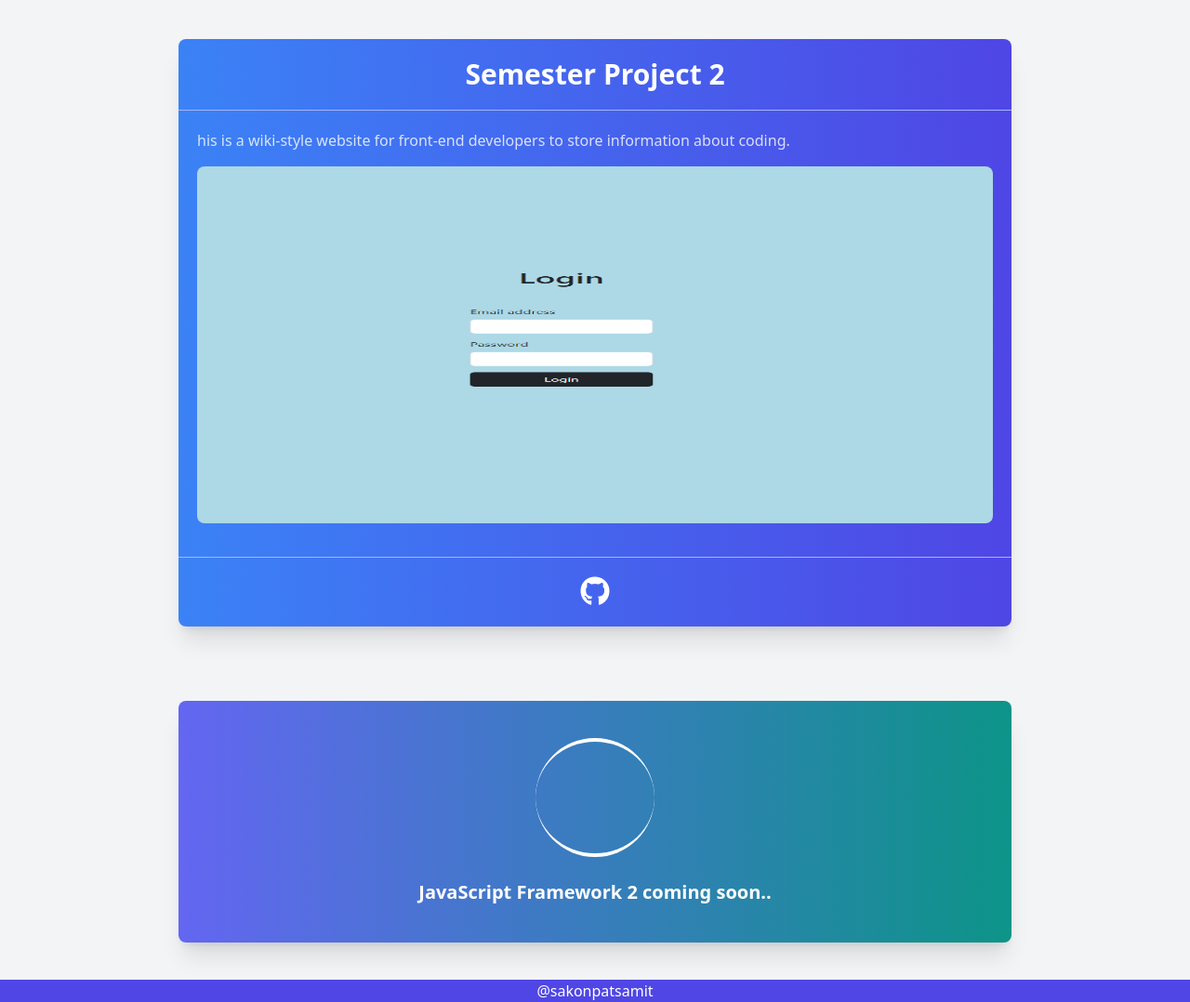
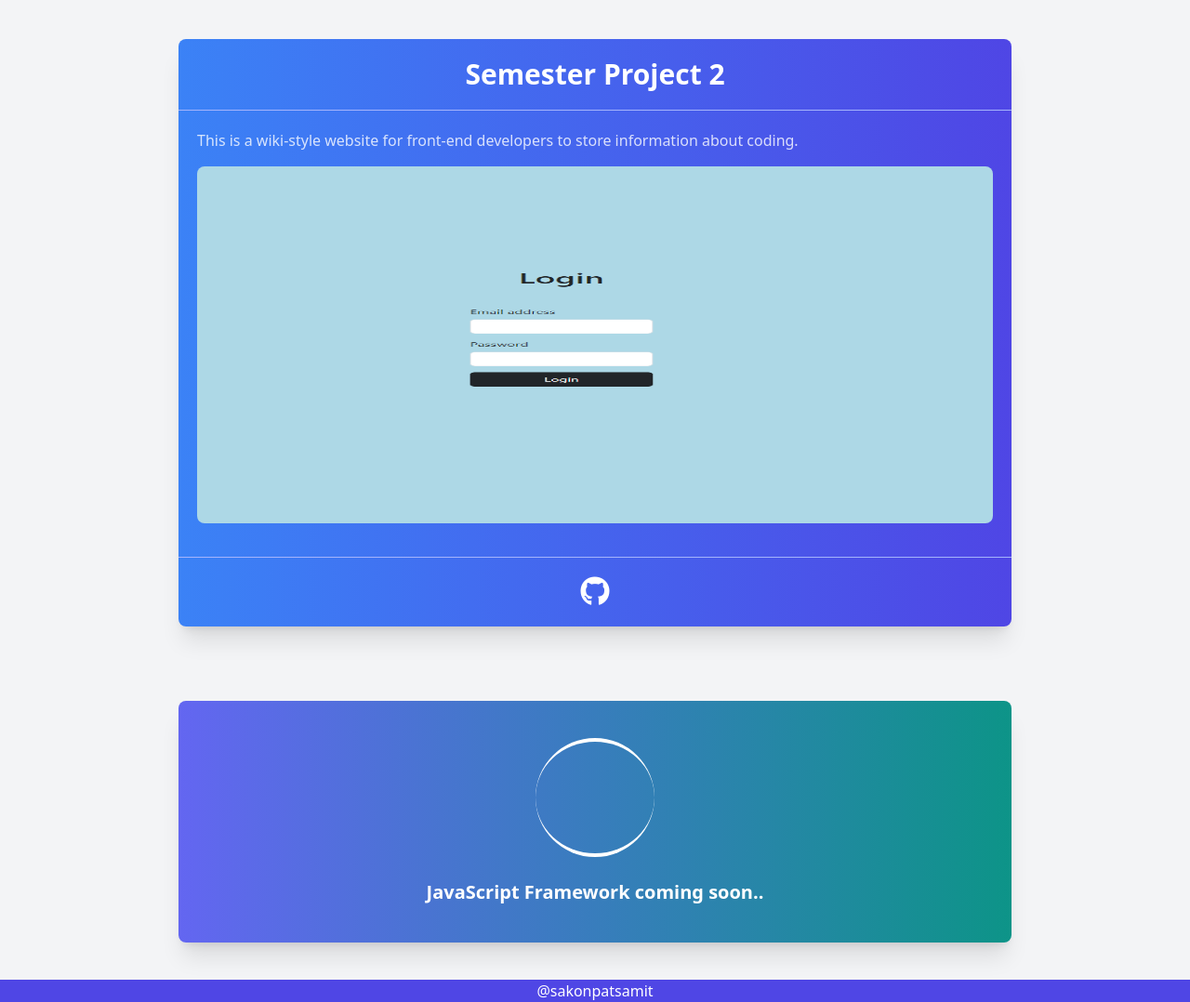
Before and after one commit to sakonpatsamit/Portfolio2-Sakon_Patsamit, a website built with Vite: page index.html in a window 1280 px wide. Shown: the part 1220-2298 px from the top of the page at 93% size. Built offline with nearby package versions, Linux system fonts and the light colour scheme.

Commit message:
correction

```diff
--- a/index.html
+++ b/index.html
@@ -94,7 +94,7 @@
 
           <div class="p-5">
             <p class="text-white text-opacity-80 mb-4">
-              his is a wiki-style website for front-end developers to store
+              This is a wiki-style website for front-end developers to store
               information about coding.
             </p>
 
@@ -131,7 +131,7 @@
             ></div>
 
             <h3 class="text-xl font-bold text-white mt-6">
-              JavaScript Framework 2 coming soon..
+              JavaScript Framework coming soon..
             </h3>
           </div>
         </div>
```
